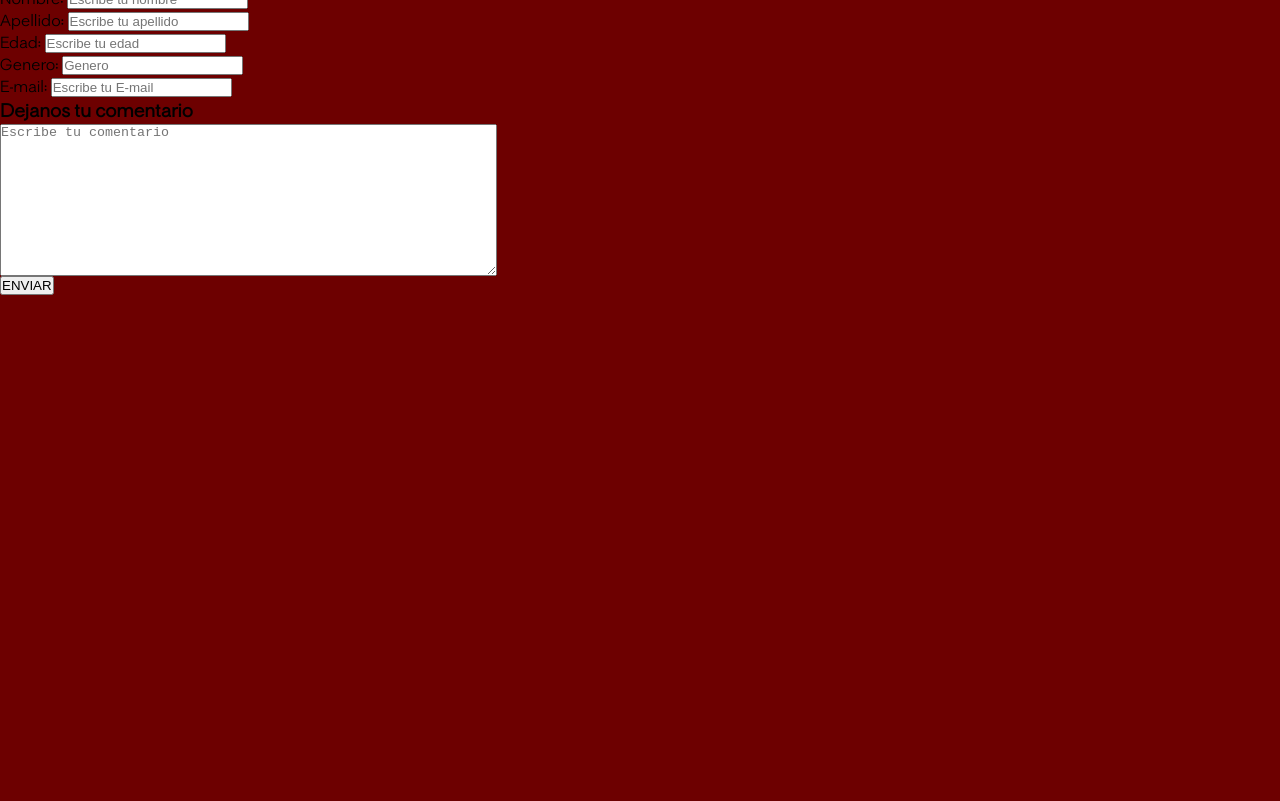
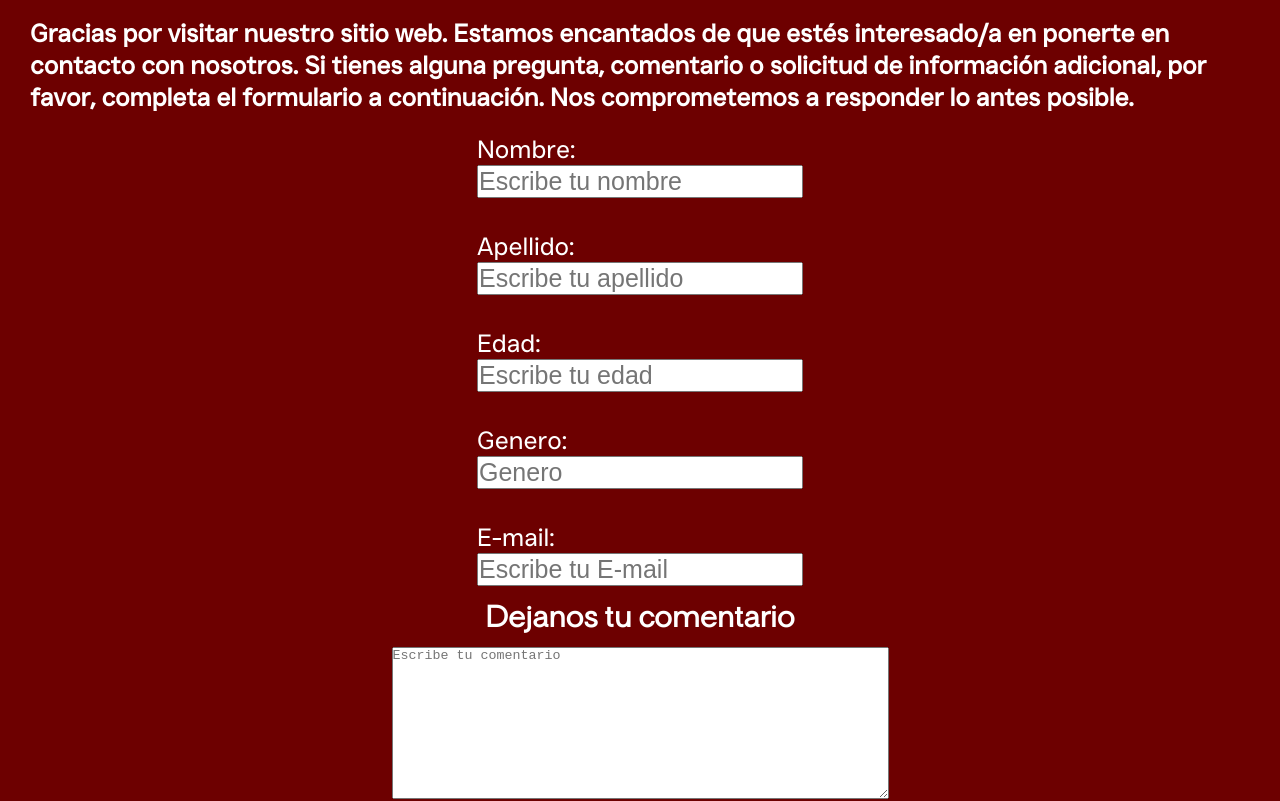
Before and after one commit to JulianCicuta/Pre-entrega3-Cicuta, a plain HTML site: page paginas/Contacto.html in a window 1280 px wide. Shown: the part 224-1025 px from the top of the page. Before the commit the page ends 800 px from the top, so only its background shows below. Drawn offline with Linux system fonts and the light colour scheme.

Commit message:
Mejora de css en 'Contacto.html'

```diff
--- a/css/estilo.css
+++ b/css/estilo.css
@@ -100,3 +100,32 @@ footer.piepagina{
 	display: flex;
 	flex-direction:column;
 }
+
+/* Proyecto html */
+
+section.contacto, h1{
+	font-family: 'Relevance';
+	font-size: 30px;
+	padding: 10px;
+	color: white;
+}
+		h5{
+			font-family: 'JUST_Sans';
+			font-size: 25px;
+			padding: 20px;
+		}
+
+		form{
+			font-size: 25px;
+			font-family: 'JUST_Sans';
+			display: flex;
+			flex-direction: column;
+			align-items: center;
+			box-sizing: border-box;
+
+		}
+
+		input{
+			font-size: 25px;
+			display: flex;
+		}
--- a/paginas/Contacto.html
+++ b/paginas/Contacto.html
@@ -27,12 +27,10 @@
             <!-- fin nav-->
         </header>
         <!-- fin header-->
-        	<!-- inicio contenido -->
-	<section>
+        <!-- inicio section -->
+	<section class="contacto">
 		<article>
-			<!-- encabezado form -->
 			<h1>CONTACTO</h1>
-			<!-- cierre encabezado form -->
 			<!-- inicio form -->
             <h5>Gracias por visitar nuestro sitio web. Estamos encantados de que estés interesado/a en ponerte en contacto con nosotros.
                  Si tienes alguna pregunta, comentario o solicitud de información adicional, por favor, completa el formulario a continuación.
@@ -56,5 +54,6 @@
 			<!-- cierre form -->
 		</article>
 	</section>
+    <!-- fin de section-->
 </body>
 </html>
```
